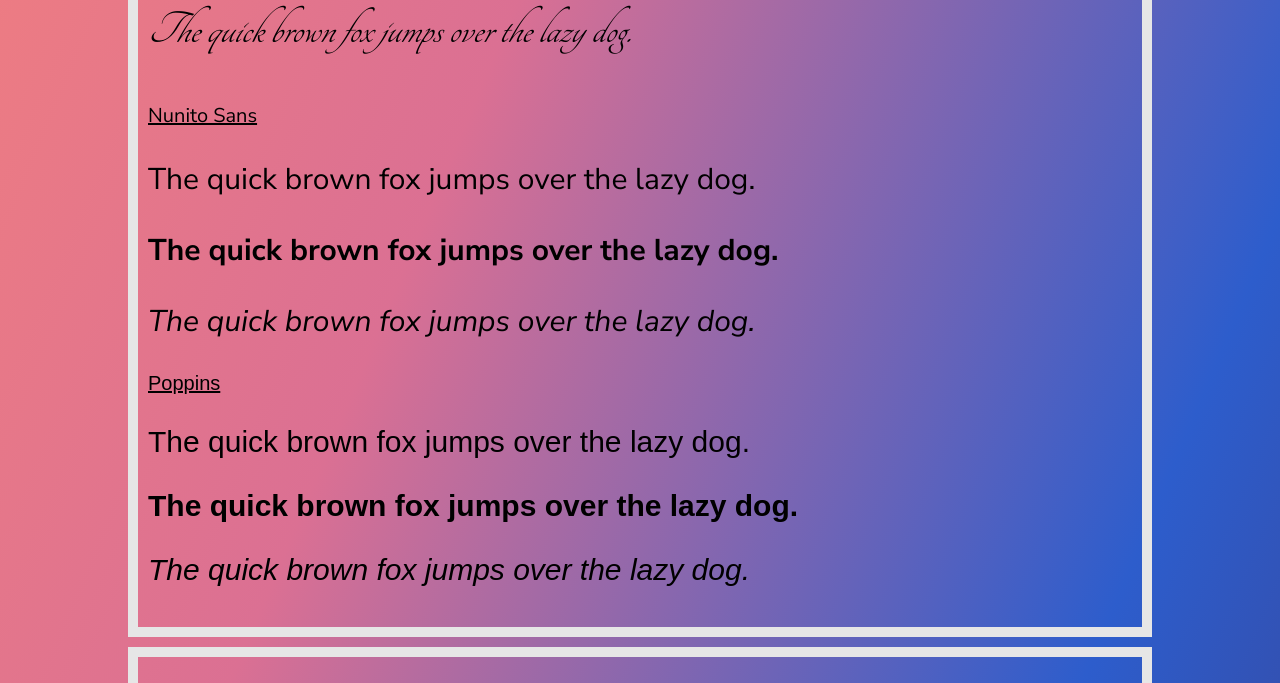
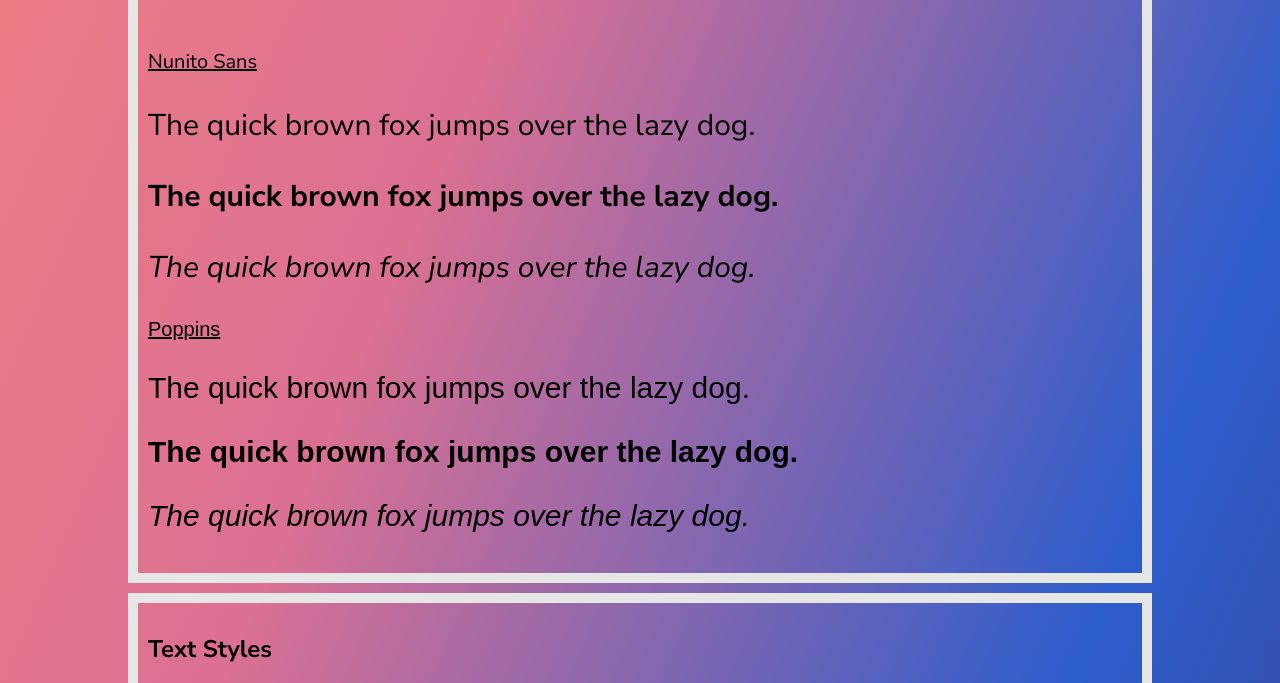
Before and after one commit to kristianaristani/kristianaristani.github.io, a plain HTML site: page index.html in a window 1280 px wide. Shown: the part 797-1480 px from the top of the page. Drawn offline with Linux system fonts and the light colour scheme.

Commit message:
Update index.html

```diff
--- a/index.html
+++ b/index.html
@@ -8,7 +8,7 @@
 <link rel="preconnect" href="https://fonts.gstatic.com" crossorigin>
 <link href="https://fonts.googleapis.com/css2?family=Tangerine&display=swap" rel="stylesheet">
     <link href="https://fonts.googleapis.com/css2?family=Tangerine:wght@400;700&display=swap" rel="stylesheet">
-    //<link rel="stylesheet" href="./styles.css">
+    <link rel="stylesheet" href="./styles.css">
 
 
     <style>
```
